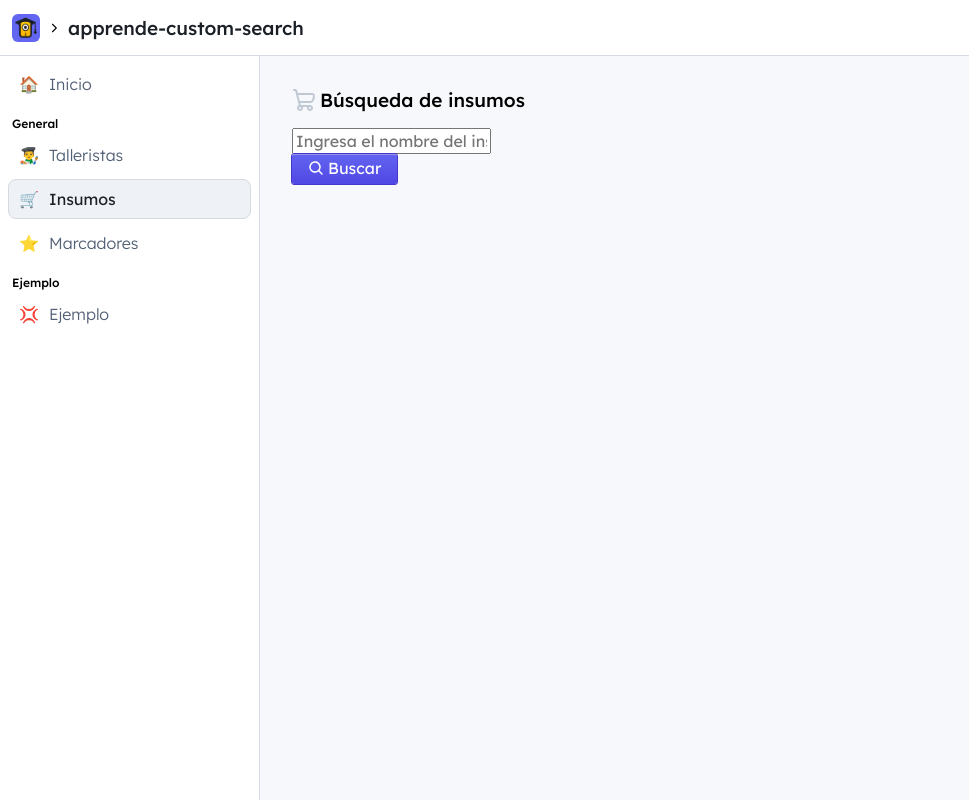
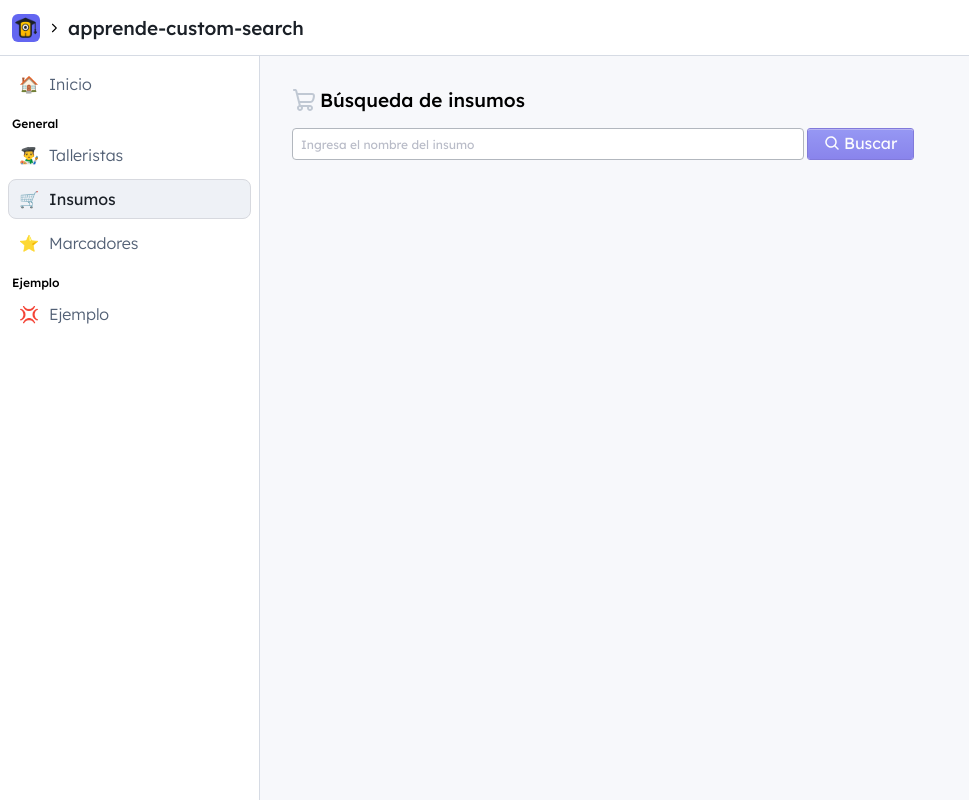
Before and after one commit to MyckollWinchester/inf225, a Flask app: page /insumos in a window 1280 px wide. Shown: the whole page, without its empty margins (0-969 px from the left). Run offline with Flask 3, Linux system fonts and the light colour scheme.

Commit message:
Update base.css

```diff
--- a/static/css/base.css
+++ b/static/css/base.css
@@ -3,10 +3,11 @@
   --main-color-accent: #6366F1;
   --primary-text-color: #1B2027;
   --secondary-text-color: #FFFFFF;
+  --placeholder-text-color: #B9BCC8;
   --primary-bg-color: #F7F8FB;
   --secondary-bg-color: #FFFFFF;
   --primary-line-color: #D6DBE4;
-  --secondary-line-color: #C0C8D3;
+  --secondary-line-color: #B2B7BE;
 }
 
 /* CSS Reset */
@@ -35,6 +36,12 @@
   text-wrap: balance;
 }
 
+ul, ol, li {
+  list-style: none;
+  padding: 0;
+  margin: 0;
+}
+
 p {
   text-wrap: pretty;
 }
@@ -59,6 +66,79 @@
 
 main {
   width: 100%;
+}
+
+/* Components */
+.section-title {
+  display: flex;
+  gap: 0.25rem;
+  margin-bottom: 16px;
+  font-weight: 500;
+  font-size: 1.1875rem;
+}
+
+.search-form {
+  display: flex;
+  align-items: center;
+  gap: 4px;
+}
+.search-form__text-input {
+  width: 512px;
+  height: 32px;
+  padding: 0 8px;
+  border: 1px solid var(--secondary-line-color);
+  border-radius: 4px;
+  font-size: 0.75rem;
+}
+.search-form__text-input::-moz-placeholder {
+  color: var(--placeholder-text-color);
+}
+.search-form__text-input::placeholder {
+  color: var(--placeholder-text-color);
+}
+.search-form__text-input:focus-visible {
+  outline: 1px solid var(--main-color-accent);
+}
+
+.note {
+  font-weight: 300;
+  margin-bottom: 2rem;
+  width: -moz-fit-content;
+  width: fit-content;
+  padding: 1rem;
+  border-radius: 8px;
+  border: 1px solid var(--primary-line-color);
+  background: #EFF0F3;
+  color: #777879;
+}
+
+.button {
+  display: flex;
+  justify-content: center;
+  align-items: center;
+  gap: 4px;
+  height: 30px;
+  border-radius: 2px;
+  background: linear-gradient(to top, #5047E5, #6264F0);
+  color: var(--secondary-text-color);
+  border: none;
+  border-top: rgba(255, 255, 255, 0.4) 1.5px solid;
+  outline: #4338CA 1px solid;
+  padding: 0 1rem 2.5px 1rem;
+  text-decoration: none;
+}
+.button:hover {
+  cursor: pointer;
+}
+.button--red {
+  filter: hue-rotate(90deg);
+}
+.button--green {
+  filter: hue-rotate(270deg);
+}
+.button[disabled] {
+  opacity: 0.65;
+  cursor: not-allowed;
 }
 
 /* BEM */
@@ -155,48 +235,46 @@
   text-align: center;
 }
 
-/* Components */
-.section-title {
+.card {
   display: flex;
-  gap: 0.25rem;
-  margin-bottom: 16px;
+  background-color: var(--secondary-bg-color);
+  padding: 16px;
+  gap: 16px;
+  border-radius: 8px;
+  border: 1px solid var(--primary-line-color);
+}
+.card__title {
   font-weight: 500;
-  font-size: 1.1875rem;
+  font-size: 1.14693115rem;
+  margin-bottom: 8px;
+}
+.card__image {
+  max-width: 100%;
+  width: 128px;
+}
+.card__contact {
+  flex: 1;
+  display: flex;
+  align-items: center;
+  gap: 16px;
+}
+.card__button {
+  font-size: 0.75rem;
+  height: 16px;
+}
+.card__button--false {
+  filter: hue-rotate(90deg);
 }
 
-.note {
-  font-weight: 300;
-  margin-bottom: 2rem;
-  width: -moz-fit-content;
-  width: fit-content;
-  padding: 1rem;
-  border-radius: 8px;
-  border: 1px solid var(--primary-line-color);
-  background: #EFF0F3;
-  color: #777879;
+/* Animations */
+@keyframes rotating {
+  from {
+    transform: rotate(0deg);
+  }
+  to {
+    transform: rotate(360deg);
+  }
 }
-
-.button {
-  display: flex;
-  justify-content: center;
-  align-items: center;
-  gap: 4px;
-  height: 30px;
-  border-radius: 2px;
-  background: linear-gradient(to top, #5047E5, #6264F0);
-  color: var(--secondary-text-color);
-  border: none;
-  border-top: rgba(255, 255, 255, 0.4) 1.5px solid;
-  outline: #4338CA 1px solid;
-  padding: 0 1rem 2.5px 1rem;
-  text-decoration: none;
-}
-.button:hover {
-  cursor: pointer;
-}
-.button--red {
-  filter: hue-rotate(90deg);
-}
-.button--green {
-  filter: hue-rotate(270deg);
+.rotating {
+  animation: rotating 1s linear infinite;
 }/*# sourceMappingURL=base.css.map */
```
